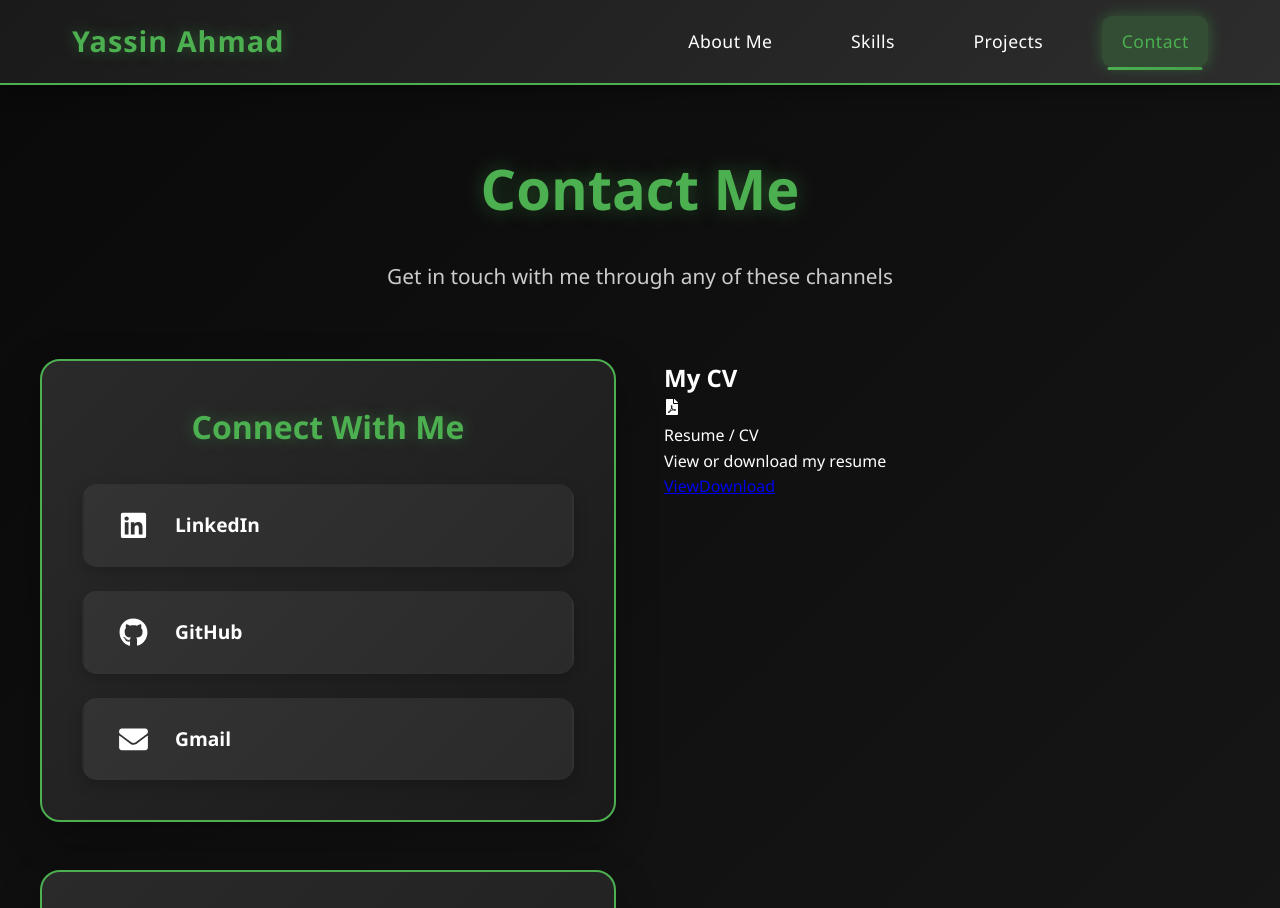
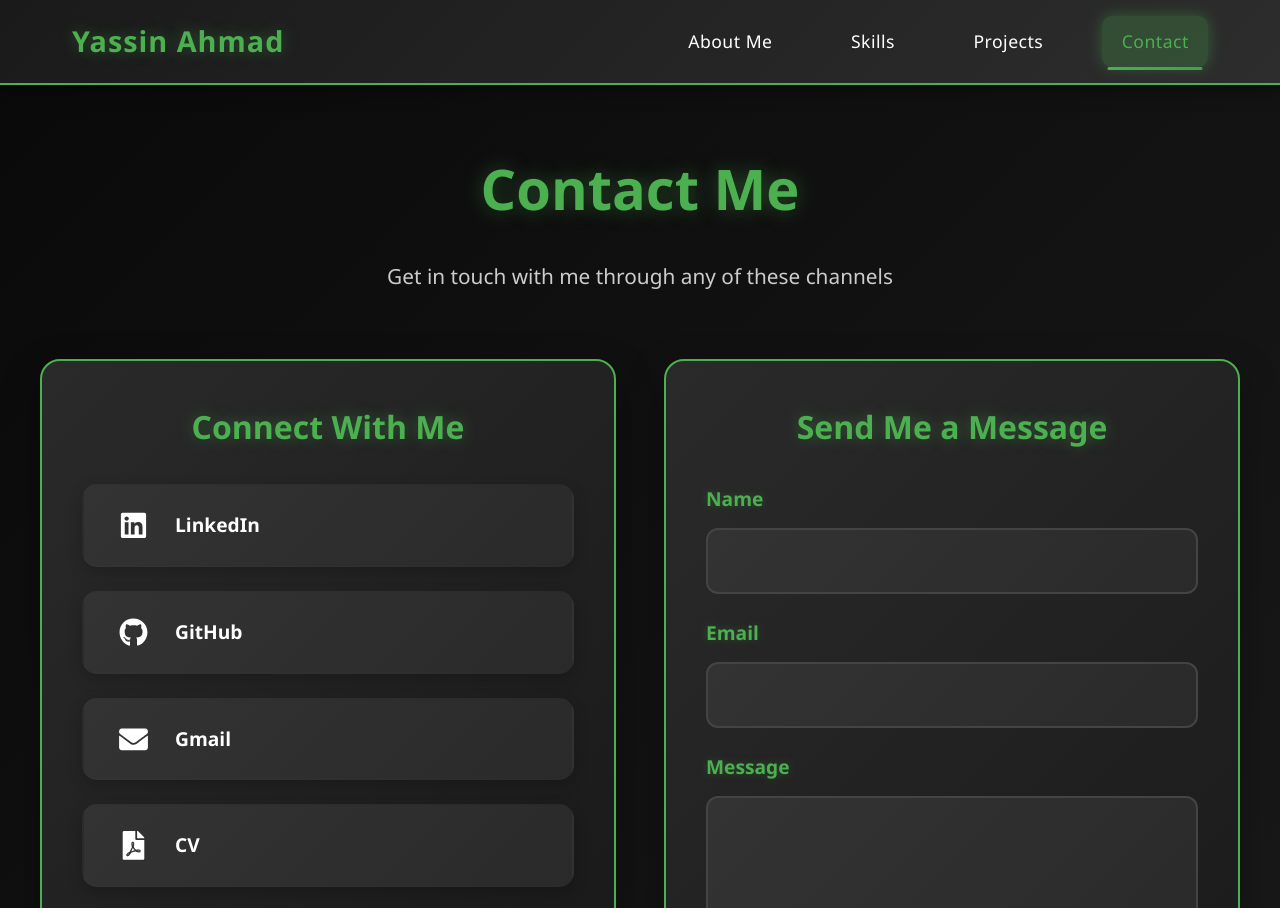
Before and after one commit to Yassin876/myPortfolio, a React (Create React App) app in the folder my_protflyou/my-app/: page /contact in a window 1280 px wide. Shown: the top 908 px of the page. Built offline with nearby package versions, Linux system fonts and the light colour scheme; no server answers.

Commit message:
Remove CV section from Contact.jsx
Removed CV section from the Contact component.

```diff
--- a/my_protflyou/my-app/src/padgs/Contact.jsx
+++ b/my_protflyou/my-app/src/padgs/Contact.jsx
@@ -57,30 +57,14 @@ const Contact = () => {
                             <FaEnvelope className="social-icon" />
                             <span>Gmail</span>
                         </a>
+                        <a href={CV_LINK} target="_blank" rel="noopener noreferrer" className="social-link cv">
+                            <FaFilePdf className="social-icon" />
+                            <span>CV</span>
+                        </a>
                     </div>
                 </div>
 
-                {/* ✅ CV Section */}
-                <div className="cv-section">
-                    <h2>My CV</h2>
-                    <div className="cv-card">
-                        <div className="cv-card-info">
-                            <FaFilePdf className="cv-icon" />
-                            <div>
-                                <p className="cv-title">Resume / CV</p>
-                                <p className="cv-subtitle">View or download my resume</p>
-                            </div>
-                        </div>
-                        <div className="cv-buttons">
-                            <a href={CV_LINK} target="_blank" rel="noopener noreferrer" className="cv-btn view-btn">
-                                View
-                            </a>
-                            <a href={CV_DOWNLOAD} target="_blank" rel="noopener noreferrer" className="cv-btn download-btn">
-                                Download
-                            </a>
-                        </div>
-                    </div>
-                </div>
+
 
                 {/* Contact Form Section */}
                 <div className="contact-form-section">
```
